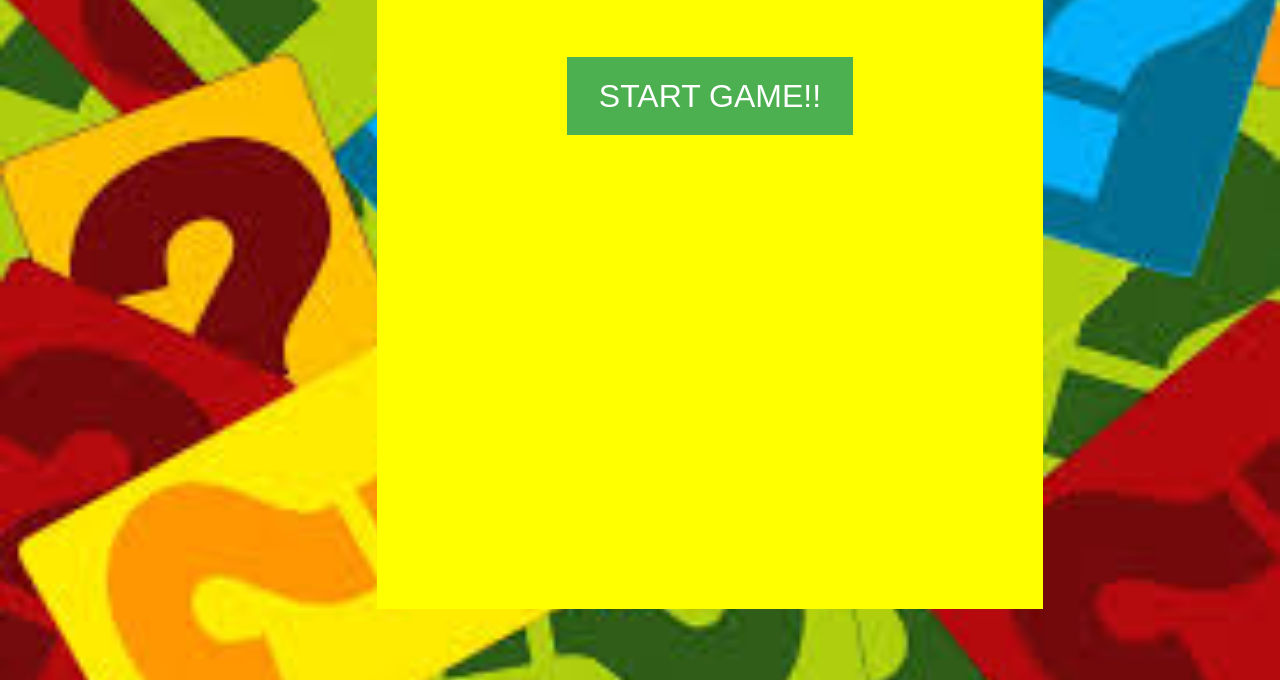
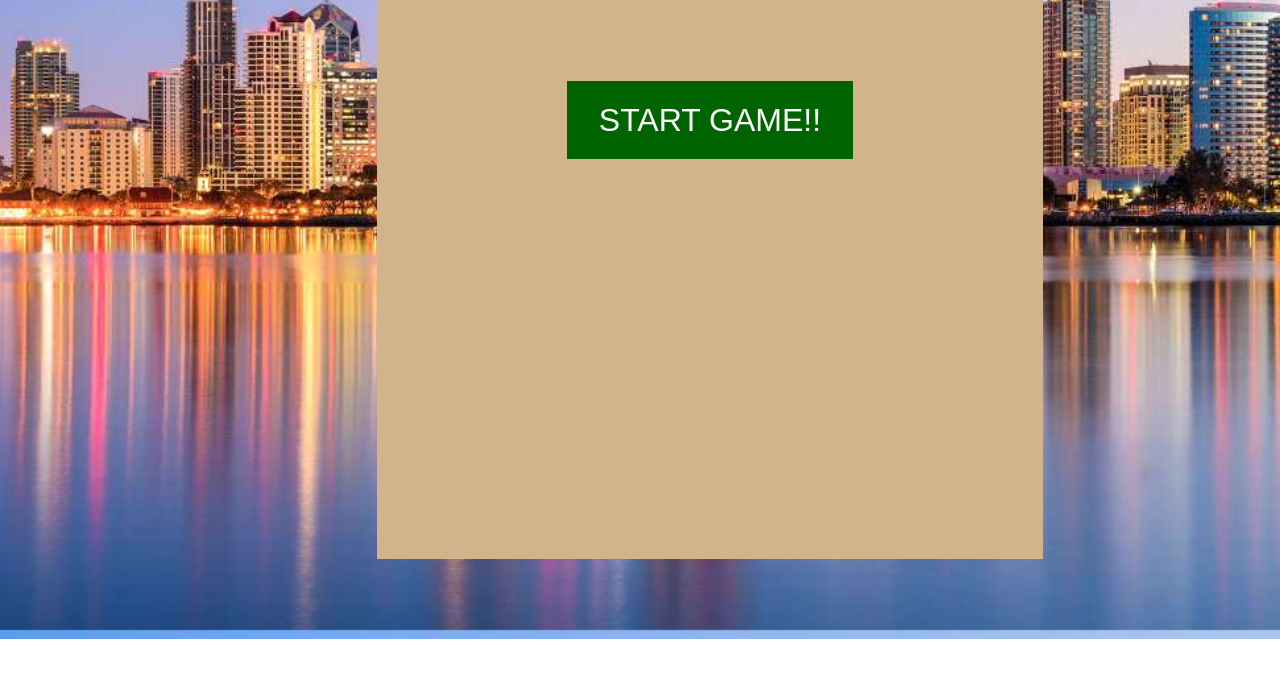
Before and after one commit to annettebeatty/TriviaGame, a plain HTML site: page index.html in a window 1280 px wide. Shown: the part 161-841 px from the top of the page. After the commit the page ends 800 px from the top, so only its background shows below. Drawn offline with nearby package versions, Linux system fonts and the light colour scheme.

Commit message:
Updated with San Diego trivia

```diff
--- a/assets/css/style.css
+++ b/assets/css/style.css
@@ -1,6 +1,6 @@
 .container {
     font-family: 'Arial', 'Helvetica Neue', Helvetica, sans-serif;
-    color: #0fca5d;
+    color: brown;
     text-shadow: 2px 2px 5px black;
     display: flex;
     justify-content: center;
@@ -13,18 +13,16 @@
     justify-content: center;
     align-items: center;
     margin: 50px 70px;
-    background-color: yellow;
-    /*
-    display: flex;
-    flex-direction: column; */
-    height: 700px;
+    background-color: tan;
+    height: 650px;
     width: 800px;
 }
 
 body {
-    background-image: url(../images/triviabg.jpg);
+    background-image: url(../images/sandiegobg.jpg);
     background-size: cover;
-    color:green;
+
+    color:brown;
     text-shadow: 2px 2px 5px black;
     margin: 20px;
 }
@@ -48,7 +46,7 @@ p {
 }
 
 .button {
-    background-color: #4CAF50; /* Green */
+    background-color:darkgreen; /* Green */
     border: none;
     color: white;
     padding: 15px 32px;
@@ -62,7 +60,7 @@ p {
 }
 
 .start-button {
-    background-color: #4CAF50; /* Green */
+    background-color: darkgreen; /* Green */
     border: none;
     color: white;
     padding: 15px 32px;
@@ -78,4 +76,11 @@ p {
     justify-content: center;
     align-items: center;
     display: flex;
+    font-size: 24px;
 }
+
+img {
+    height: 200px;
+    width: 300px;
+    margin-left: 50px;
+}
--- a/assets/javascript/app.js
+++ b/assets/javascript/app.js
@@ -2,7 +2,7 @@ $(document).ready(function() {
     var firstTime= true;
     var questionNumber = 0;
     var timeToAnswer = 15;
-    var nextQuestionSec = 3;
+    var nextQuestionSec = 120;
     var timer = timeToAnswer;
     var interval;
     var intervalRunning = false;
@@ -13,15 +13,45 @@ $(document).ready(function() {
     var questionData =
     [
         {
-        question: "What is the capital of United Kingdom?",
-        choices: ["Manchester", "Birmingham", "London", "Birmingham"],
-        answer: 2
+        question: "Which football team moved from San Diego to Los Angeles?",
+        choices: ["Bears", "Chargers", "Falcons", "49ers"],
+        answer: 1,
+        image: "assets/images/chargers.png"
         },
 
         {
-        question: "What is the capital of United States?",
-        choices: ["California", "New York", "Miami", "Florida"],
-        answer: 1
+        question: "Which of these beaches is closest to the golf course which hosted the 2008 US Open?",
+        choices: ["Torrey Pines State Beach", "La Jolla Shores", "Ocean Beach", "Pacific Beach"],
+        answer: 0,
+        image: "assets/images/torreypines.jpg"
+        },
+
+        {
+        question: "Which iconic structure connects the North Island Naval Base to downtown San Diego?",
+        choices: ["California Bridge", "San Diego Bridge", "Coronado Roadway", "Coronado Bridge"],
+        answer: 3,
+        image: "assets/images/coronado.jpg"
+        },
+
+        {
+        question: "Which of these places was the site of the famous movie 'Some Like It Hot' starring Marilyn Monroe?",
+        choices: ["San Diego Zoo", "Balboa Park", "Hotel Del Coronado", "Sea World"],
+        answer: 2,
+        image: "assets/images/hoteldel.jpg"
+        },
+
+        {
+        question: "Which of these San Diego parks hosts both a professional sports team and large scale concerts?",
+        choices: ["Chicano Park", "Petco Park", "Balboa Park", "La Jolla Shores Park"],
+        answer: 1,
+        image: "assets/images/petcopark.jpg"
+        },
+
+        {
+        question: "Which late night show was San Diego Zoo's emissary, Joan Embery, was known to frequent?",
+        choices: ["The Tonight Show", "The Late Show With David Letterman", "Late Night with Conan O'Brien", "Jimmy Kimmel Live"],
+        answer: 0,
+        image: "assets/images/joanembery.jpg"
         }
     ]
 
@@ -140,6 +170,8 @@ $(document).ready(function() {
         // Give the correct answer
         let answer = questionData[questionNumber].answer
         $("#buttons-view").html("<br>" + "<h3>The correct answer is: " + questionData[questionNumber].choices[answer] + "</h3>");
+        console.log("Image", questionData[questionNumber].image);
+        $("#buttons-view").append("<img src='" + questionData[questionNumber].image + "'/>");
 
     }
 
--- a/index.html
+++ b/index.html
@@ -25,7 +25,8 @@
             </div>
 
             <div class="col-sm-8 ques-container">
-                <h1>Trivia Game</h1>
+                <br>
+                <h1>San Diego Trivia Game</h1>
                 <br>
                 <div>
                     <!-- Time remaining will render here -->
```
Also changed, not shown: assets/images/chargers.png (added), assets/images/coronado.jpg (added), assets/images/hoteldel.jpg (added), assets/images/joanembery.jpg (added), assets/images/padres.jpg (added), assets/images/petcopark.jpg (added), assets/images/sandiegobg.jpg (added), assets/images/torreypines.jpg (added), 2 other files.
